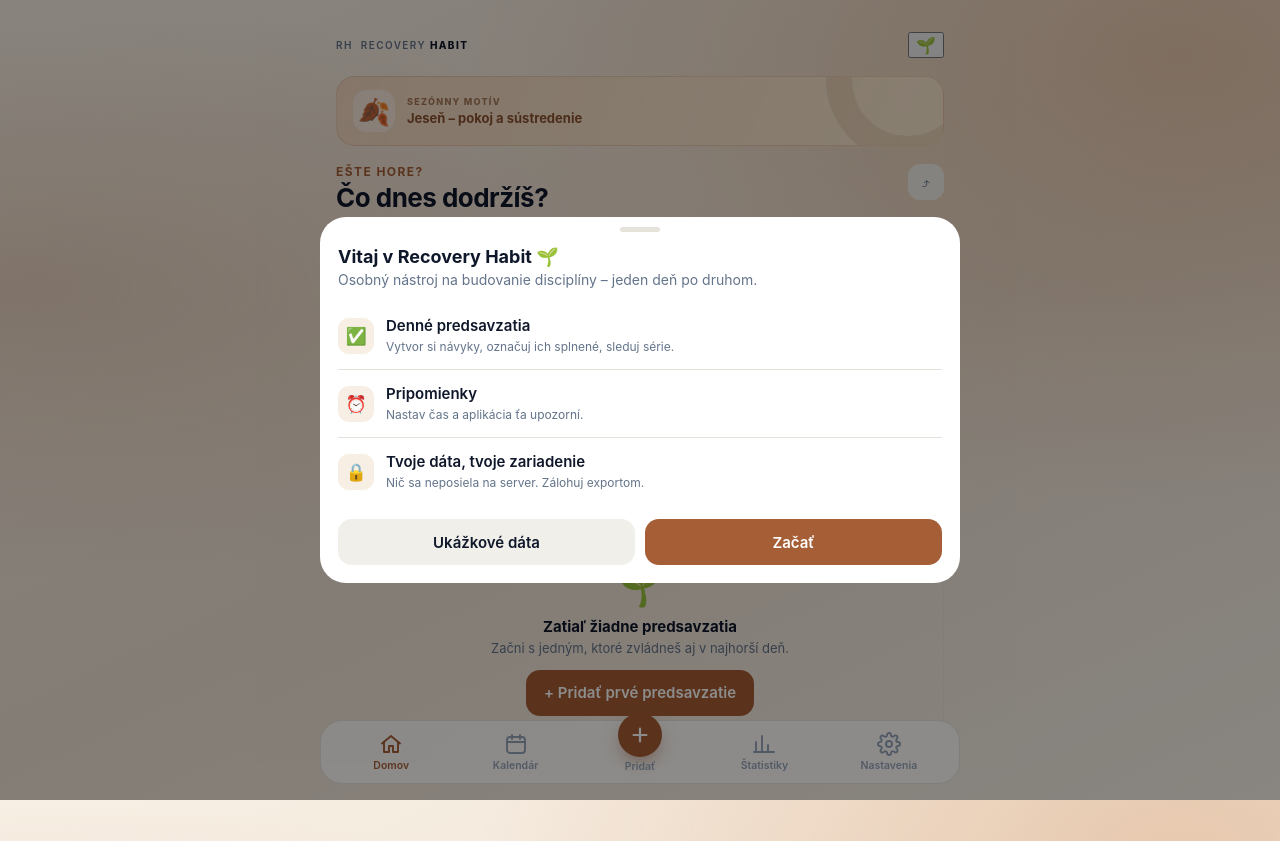
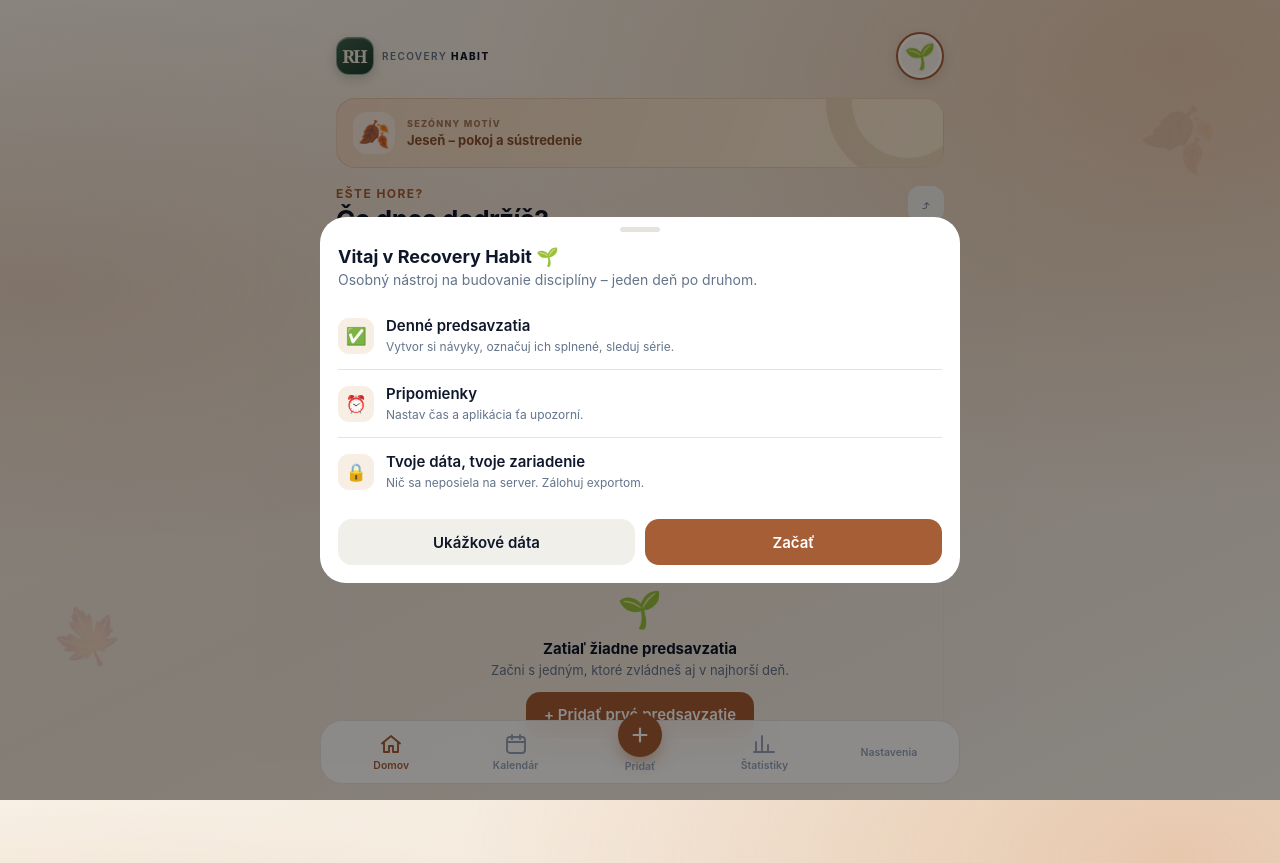
Before and after one commit to jamesprat44-lgtm/recovery-habit, a plain HTML site: page index.html in a window 1280 px wide. Before the commit the page ends 841 px from the top, so only its background shows below. Drawn offline with Linux system fonts and the light colour scheme.

Commit message:
Add seasonal decorative atmosphere and circular profile styling

```diff
--- a/app.css
+++ b/app.css
@@ -322,3 +322,54 @@ html[data-theme="dark"] .season-summer { color:#a7dacc; background:linear-gradie
 html[data-theme="dark"] .season-autumn { color:#edbd91; background:linear-gradient(110deg,rgba(91,53,34,.94),rgba(67,48,34,.9)); }
 html[data-theme="dark"] .season-winter { color:#bad3e1; background:linear-gradient(110deg,rgba(39,65,82,.94),rgba(35,51,64,.9)); }
 @media(max-width:360px) { .brand-lockup { font-size:9px; gap:5px; } .brand-mark { width:30px;height:30px; } .profile-pill { gap:6px; padding-right:6px; } .profile-pill b { max-width:85px; } }
+
+
+/* Recovery Habit – RH identity, circular profile and seasonal atmosphere */
+.app { position:relative; z-index:1; }
+.brand-monogram {
+  width:38px; height:38px; flex:0 0 38px; display:grid; place-items:center;
+  border-radius:13px; color:#f3ead7; font-family:Georgia,"Times New Roman",serif;
+  font-size:18px; font-weight:700; letter-spacing:-2px; padding-right:2px;
+  background:linear-gradient(145deg,#42644f,#203b2d);
+  border:1px solid rgba(229,238,218,.48);
+  box-shadow:0 4px 12px rgba(32,59,45,.2),inset 0 1px 0 rgba(255,255,255,.18);
+}
+.profile-trigger {
+  width:48px; height:48px; flex:0 0 48px; display:grid; place-items:center;
+  padding:3px; border-radius:50%; border:2px solid var(--brand);
+  background:color-mix(in srgb,var(--card) 82%,transparent);
+  box-shadow:0 3px 12px rgba(30,55,42,.13);
+}
+.profile-trigger-avatar {
+  width:100%; height:100%; display:grid; place-items:center; border-radius:50%;
+  background:var(--brand-soft); font-size:25px; line-height:1;
+}
+.profile-trigger:active { transform:scale(.94); }
+.profile-tab-avatar {
+  width:27px; height:27px; display:grid; place-items:center; border-radius:50%;
+  background:var(--brand-soft); font-size:17px; line-height:1;
+  outline:2px solid color-mix(in srgb,var(--brand) 55%,transparent);
+  outline-offset:2px; margin:1px 0 2px;
+}
+.tab[data-tab="settings"] svg { display:none; }
+.tab[data-tab="settings"] { gap:4px; }
+body::before, body::after {
+  position:fixed; z-index:0; pointer-events:none; user-select:none;
+  font-size:58px; line-height:1; opacity:.13; filter:saturate(.8);
+  transition:opacity .35s ease,transform .5s ease;
+}
+body::before { content:"🌿"; top:13%; right:5%; transform:rotate(22deg); }
+body::after { content:"🍃"; bottom:17%; left:4%; transform:rotate(-24deg); }
+html[data-season="spring"] body::before { content:"🌸"; }
+html[data-season="spring"] body::after { content:"🌷"; }
+html[data-season="summer"] body::before { content:"☀️"; }
+html[data-season="summer"] body::after { content:"🌼"; }
+html[data-season="autumn"] body::before { content:"🍂"; }
+html[data-season="autumn"] body::after { content:"🍁"; }
+html[data-season="winter"] body::before { content:"❄️"; }
+html[data-season="winter"] body::after { content:"❄"; font-size:48px; }
+html[data-theme="dark"] body::before, html[data-theme="dark"] body::after { opacity:.1; }
+@media (max-width:360px) {
+  .brand-monogram { width:34px;height:34px;flex-basis:34px;font-size:16px; }
+  .profile-trigger { width:44px;height:44px;flex-basis:44px; }
+}
```
